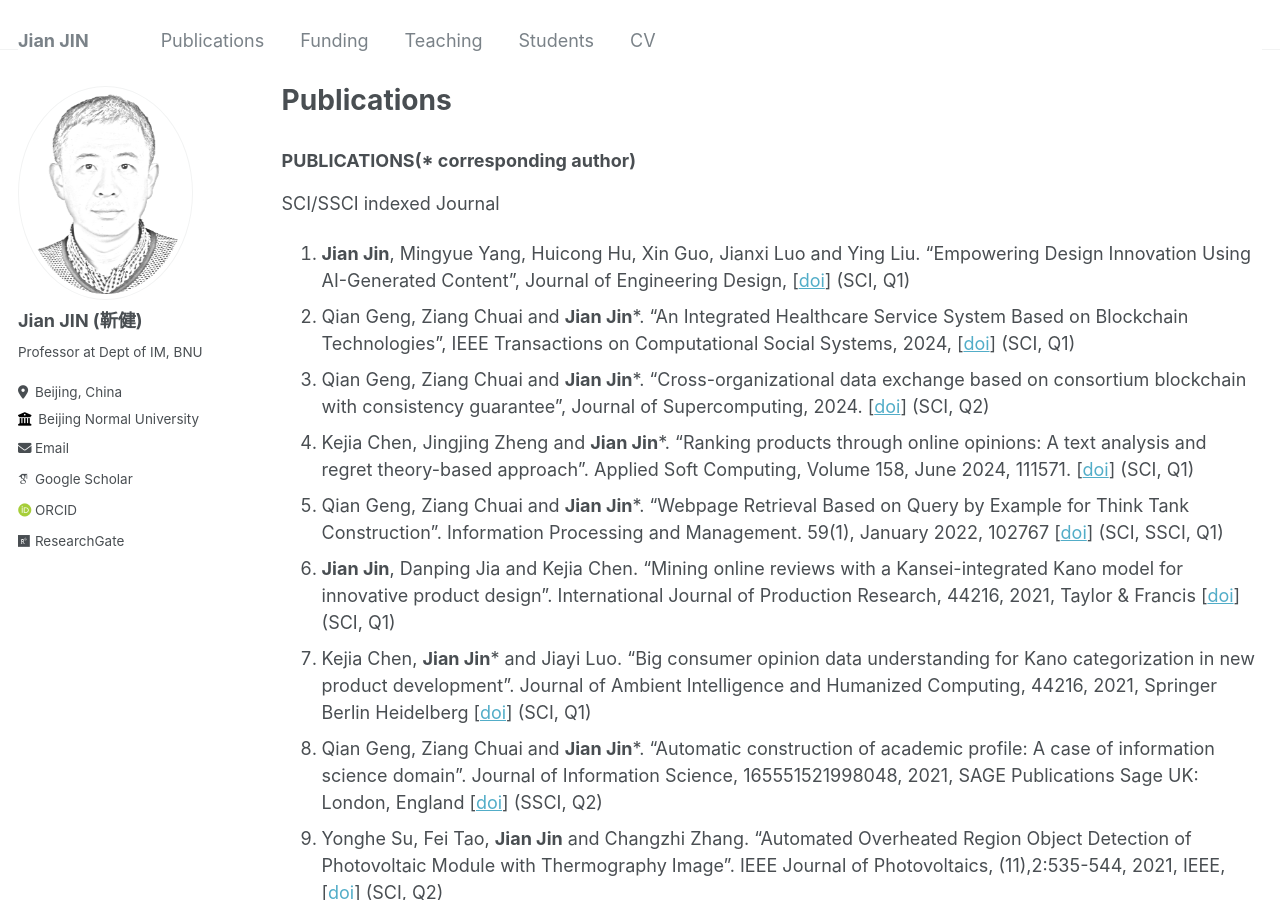
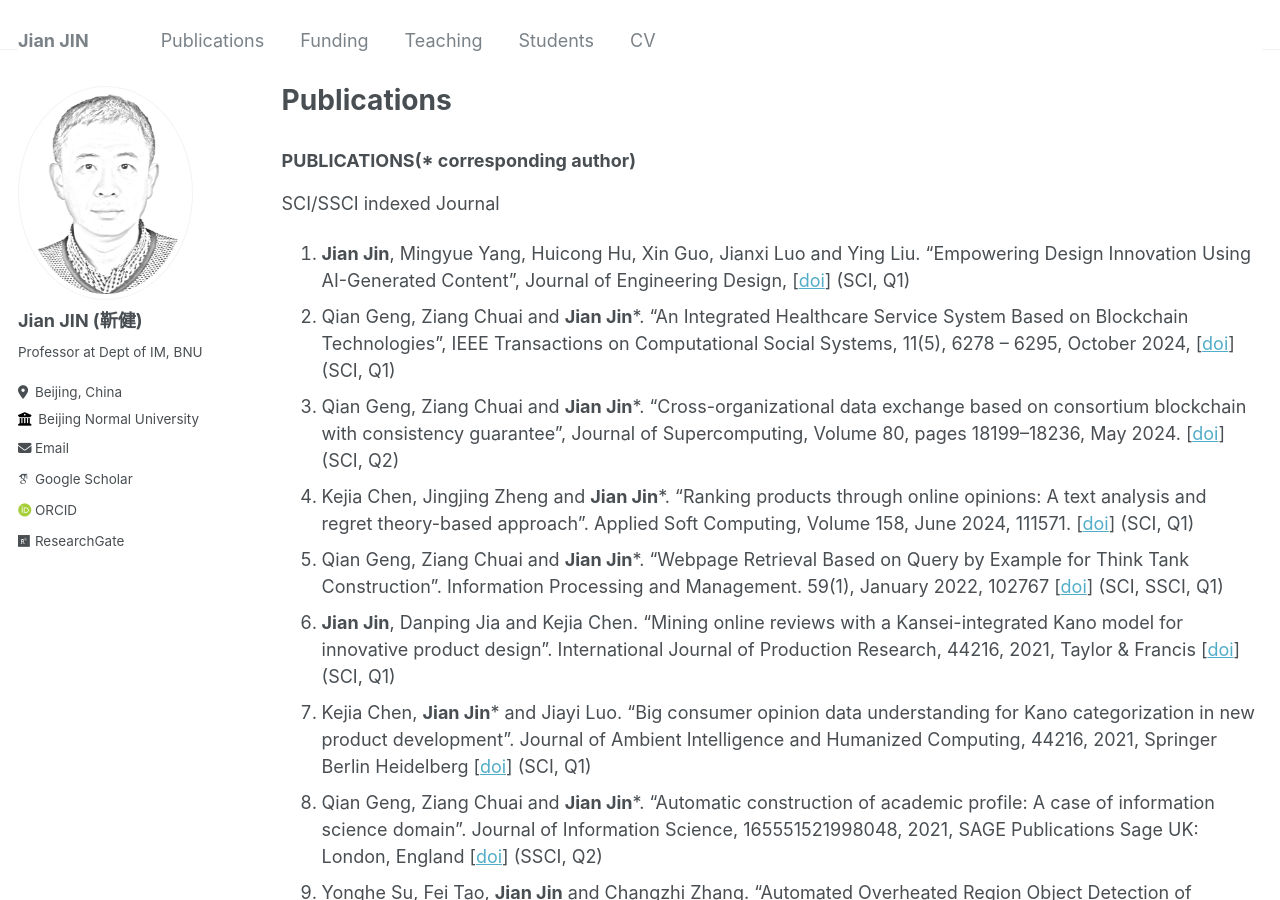
Before and after one commit to xjtujay/xjtujay.github.io, a Jekyll site: the page built from _pages/publications.md, in a window 1280 px wide and 900 px high. Built offline with Jekyll 4.4.1, drawn with Linux system fonts in a browser that asks for light colours; some web fonts are replaced; a script that is not in the unit is left out; some of the changed text lies outside the part shown.

Commit message:
Update publications.md

```diff
--- a/_pages/publications.md
+++ b/_pages/publications.md
@@ -7,8 +7,8 @@ author_profile: true
 ### PUBLICATIONS(* corresponding author)
 SCI/SSCI indexed Journal
 32. **Jian Jin**, Mingyue Yang, Huicong Hu, Xin Guo, Jianxi Luo and Ying Liu. "Empowering Design Innovation Using AI-Generated Content", Journal of Engineering Design, [[doi](http://doi.org/10.1080/09544828.2024.2401751)] (SCI, Q1)
-31.	Qian Geng, Ziang Chuai and **Jian Jin***. "An Integrated Healthcare Service System Based on Blockchain Technologies", IEEE Transactions on Computational Social Systems, 2024, [[doi](http://doi.org/10.1109/TCSS.2024.3392591)] (SCI, Q1)
-30. Qian Geng, Ziang Chuai and **Jian Jin***. "Cross-organizational data exchange based on consortium blockchain with consistency guarantee", Journal of Supercomputing, 2024. [[doi](https://doi.org/10.1007/s11227-024-06164-z)] (SCI, Q2)
+31.	Qian Geng, Ziang Chuai and **Jian Jin***. "An Integrated Healthcare Service System Based on Blockchain Technologies", IEEE Transactions on Computational Social Systems, 11(5), 6278 – 6295, October 2024, [[doi](http://doi.org/10.1109/TCSS.2024.3392591)] (SCI, Q1)
+30. Qian Geng, Ziang Chuai and **Jian Jin***. "Cross-organizational data exchange based on consortium blockchain with consistency guarantee", Journal of Supercomputing, Volume 80, pages 18199–18236, May 2024. [[doi](https://doi.org/10.1007/s11227-024-06164-z)] (SCI, Q2)
 29. Kejia Chen, Jingjing Zheng and **Jian Jin***. "Ranking products through online opinions: A text analysis and regret theory-based approach". Applied Soft Computing, Volume 158, June 2024, 111571. [[doi](https://doi.org/10.1016/j.asoc.2024.111571)] (SCI, Q1)
 28.	Qian Geng, Ziang Chuai and **Jian Jin***. "Webpage Retrieval Based on Query by Example for Think Tank Construction". Information Processing and Management. 59(1), January 2022, 102767 [[doi](https://doi.org/10.1016/j.ipm.2021.102767)]  (SCI, SSCI, Q1)
 27.	**Jian Jin**, Danping Jia and Kejia Chen. "Mining online reviews with a Kansei-integrated Kano model for innovative product design". International Journal of Production Research, 44216, 2021, Taylor & Francis [[doi](https://doi.org/10.1080/00207543.2021.1949641)] (SCI, Q1)
```
Also changed, not shown: other parts of _pages/publications.md (+1 -0 lines).
